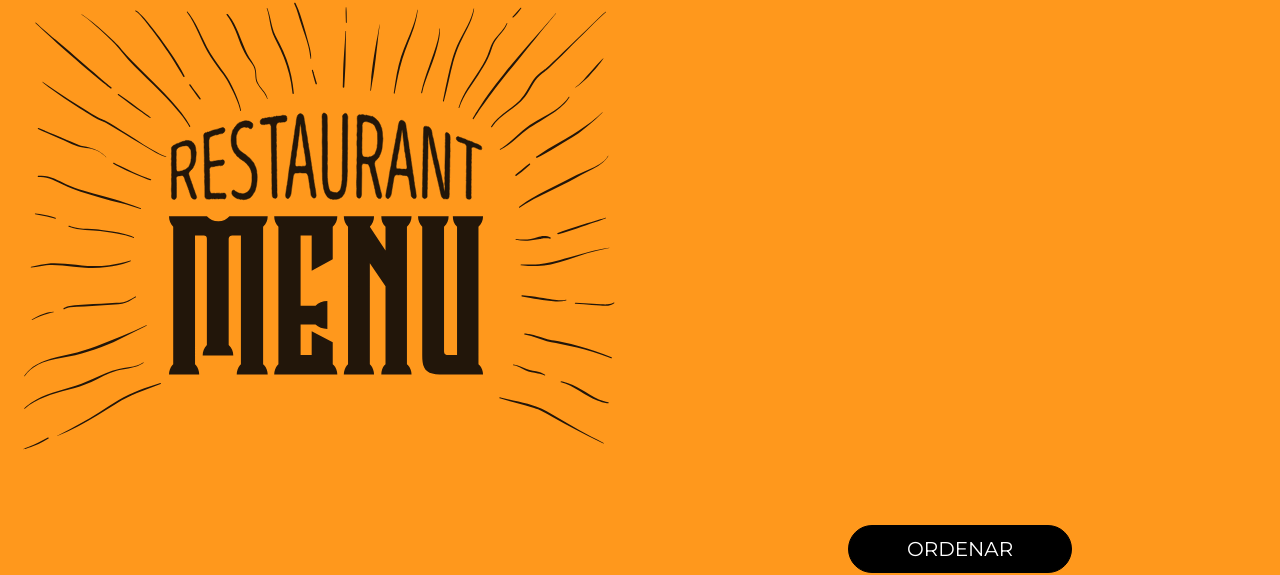
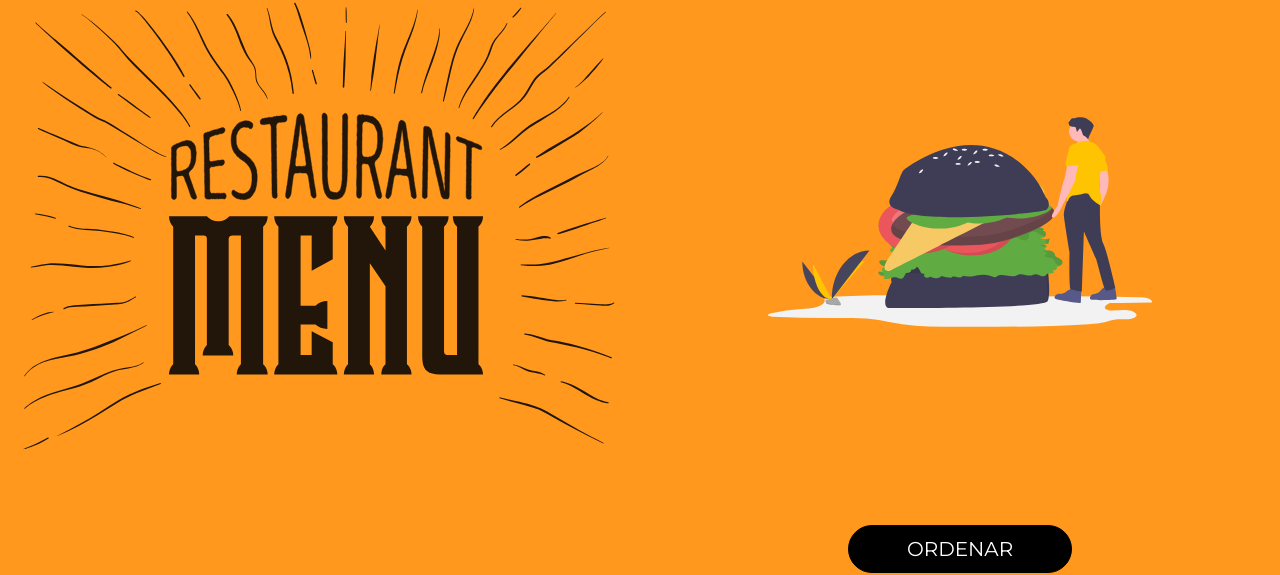
Before and after one commit to ShoLee01/CostaBlanca, a plain HTML site: page index.html in a window 1280 px wide. Shown: the part 143-718 px from the top of the page. Drawn offline with nearby package versions, Linux system fonts and the light colour scheme; the site is published under a folder, as on GitHub Pages, so addresses that start at the root find nothing.

Commit message:
Update inicio.css

```diff
--- a/css/inicio.css
+++ b/css/inicio.css
@@ -107,7 +107,7 @@ body{
 }
 .cont-img{
     margin-top: 15vh;
-    background-image: url("/images/logosf2.svg");
+    background-image: url("../images/logosf2.svg");
     width: 60%;
     height: 60%;
     background-repeat: no-repeat;
```
